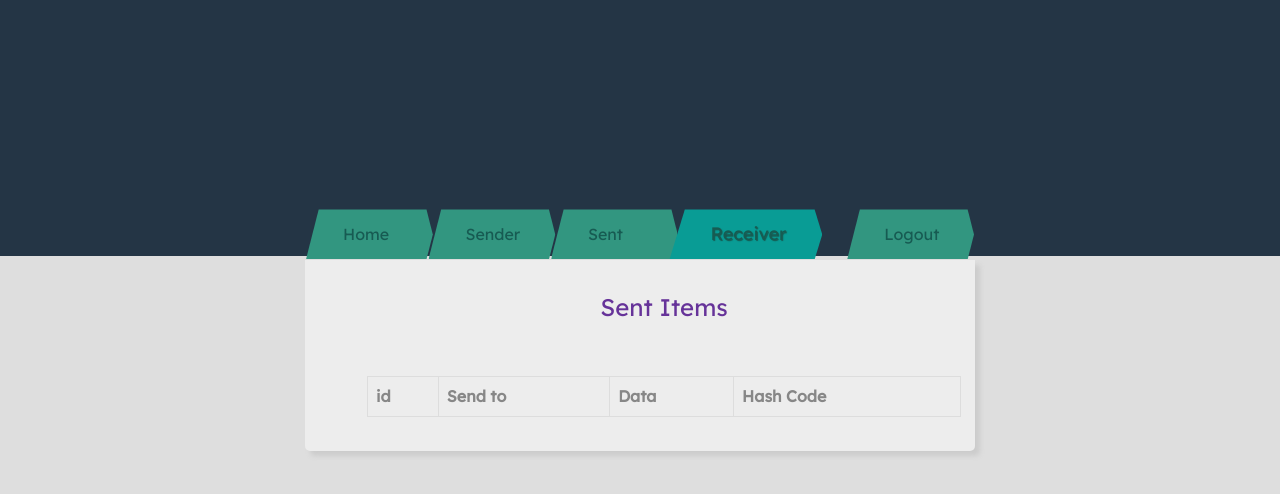
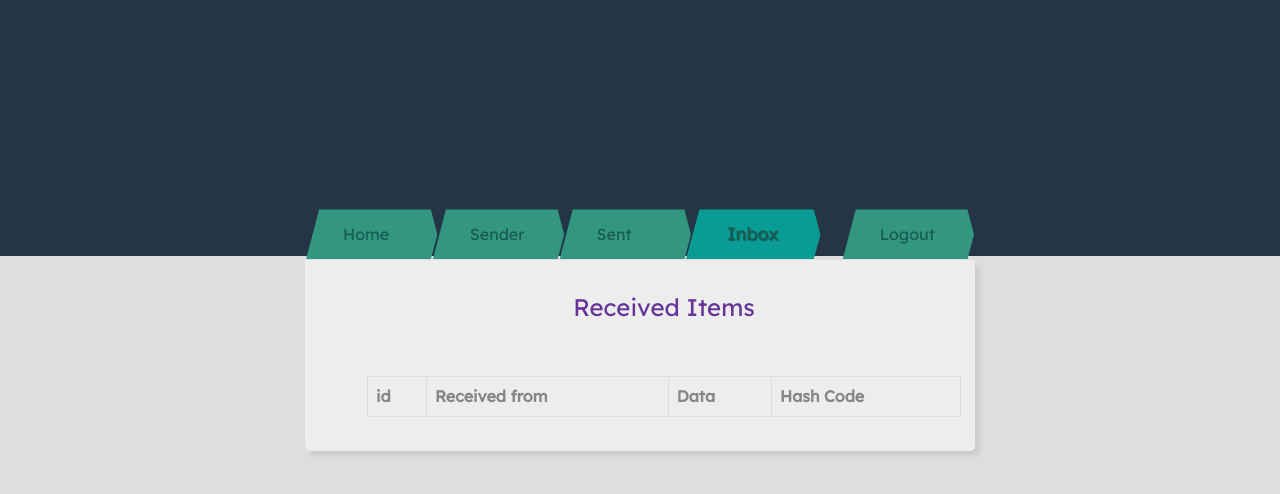
Before and after one commit to Maddiboinapav-ani/Secure-Data-Transmission, a Flask app: page /receiver in a window 1280 px wide. Shown: the top 494 px of the page. Run offline with Flask 2, Linux system fonts and the light colour scheme; data that the repository does not hold is empty; some libraries are stand-ins or nearby versions.

Commit message:
updated logic for inbox

```diff
--- a/templates/dashboard.html
+++ b/templates/dashboard.html
@@ -16,7 +16,7 @@
                         <i class="fa fa-briefcase"></i><a href="/sender">Sender</a>
                     </li>
                     <li><i class="fa fa-user"></i><a href="/sent">Sent</a></li>
-                    <li><i class="fa fa-user"></i><a href="/receiver">Receiver</a></li>
+                    <li><i class="fa fa-user"></i><a href="/receiver">Inbox</a></li>
                     <li><i class="fa fa-search"></i><a href="/logout">Logout</a></li>
                 </ul>
             </nav>
--- a/templates/receiver.html
+++ b/templates/receiver.html
@@ -18,18 +18,18 @@
                         <i class="fa fa-briefcase"></i><a href="/sender">Sender</a>
                     </li>
                     <li><i class="fa fa-user"></i><a href="/sent">Sent</a></li>
-                    <li class="active"><i class="fa fa-user"></i><a href="/receiver">Receiver</a></li>
+                    <li class="active"><i class="fa fa-user"></i><a href="/receiver">Inbox</a></li>
                     <li><i class="fa fa-search"></i><a href="/logout">Logout</a></li>
                 </ul>
             </nav>
             <article>
                 <div class="content">
-                    <h3 style="text-align:center;color:rebeccapurple">Sent Items</h3> <br/><br/>
+                    <h3 style="text-align:center;color:rebeccapurple">Received Items</h3> <br/><br/>
                     <div class="table-responsive-sm">
                       <table class="table table-bordered">
                           <tr>
                               <th>id</th>
-                              <th>Send to</th>
+                              <th>Received from</th>
                               <th>Data</th>
                               <th>Hash Code</th>
                           </tr>
--- a/templates/sender.html
+++ b/templates/sender.html
@@ -18,7 +18,7 @@
                         <i class="fa fa-briefcase"></i><a href="/sender">Sender</a>
                     </li>
                     <li><i class="fa fa-user"></i><a href="/sent">Sent</a></li>
-                    <li><i class="fa fa-user"></i><a href="/receiver">Receiver</a></li>
+                    <li><i class="fa fa-user"></i><a href="/receiver">Inbox</a></li>
                     <li><i class="fa fa-search"></i><a href="/logout">Logout</a></li>
                 </ul>
             </nav>
--- a/templates/sent.html
+++ b/templates/sent.html
@@ -29,7 +29,7 @@
                       <table class="table table-bordered">
                           <tr>
                               <th>id</th>
-                              <th>Received from</th>
+                              <th>Send to</th>
                               <th>Data</th>
                               <th>Hash Code</th>
                           </tr>
```
